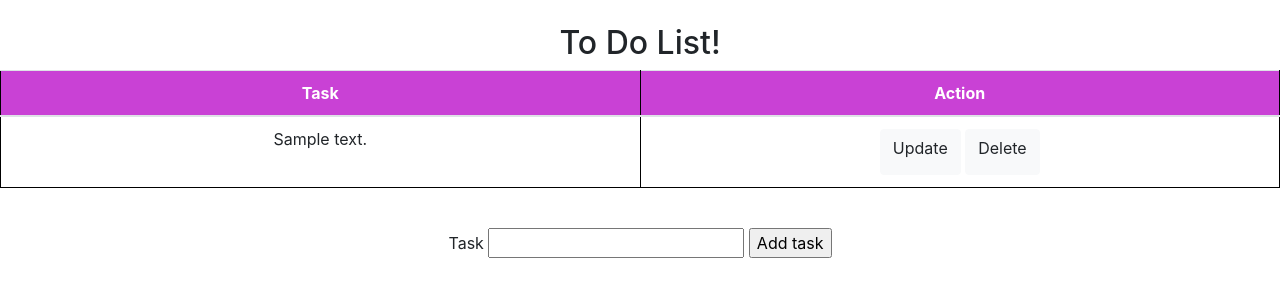
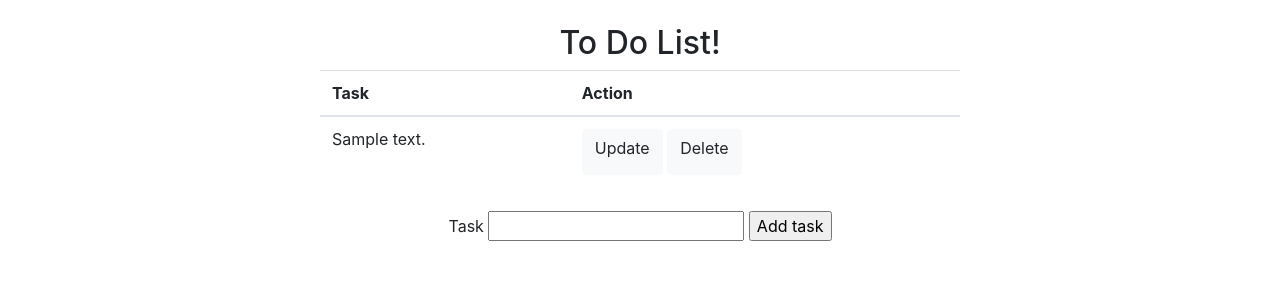
Before and after one commit to CiaraBee/flask_todo_app, a Flask app: page / in a window 1280 px wide. Shown: the part 116-416 px from the top of the page. Run offline with Flask 3, Linux system fonts and the light colour scheme; tables that the repository leaves empty hold one stand-in row (values such as "Sample post").

Commit message:
update css

```diff
--- a/app/static/css/style.css
+++ b/app/static/css/style.css
@@ -28,24 +28,12 @@
     text-align: center;
   }
 
-  table {
-    border-collapse: collapse;
-    text-align: center;
-    vertical-align: middle;
-  }
-
-  th, td {
-    padding: 8px;
-    border: 1px solid black;
-  }
-
-  thead th {
-    width: 25%;
-    background-color: #C941D5;
-    color: white;
-  }
-
   .form {
     display: block;
     text-align: center;
   }
+
+  .table {
+    width: 50% !important;
+    margin: 0 auto !important;
+}
```
